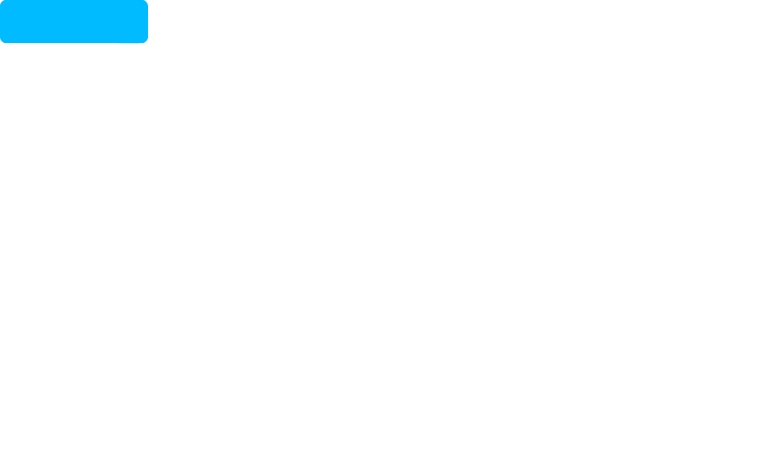
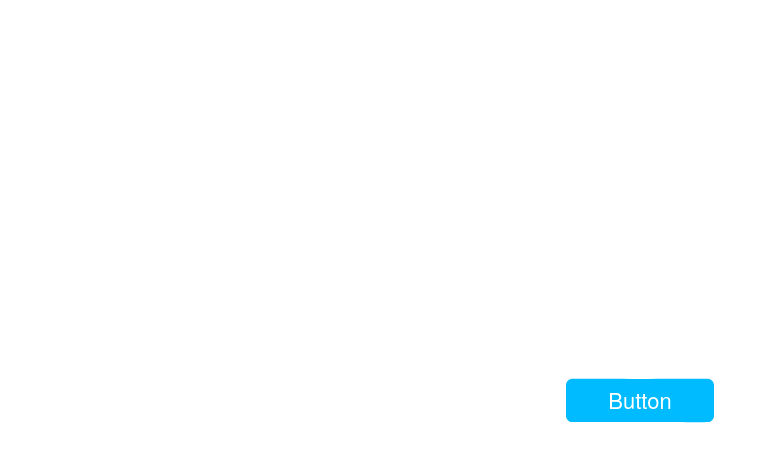
Before and after one commit to pasvensson/API-Lab-Group-3, a plain HTML site: page examples/example-02/index.html in a window 1280 px wide. Shown: the whole page, without its empty margins (0-777 px from the left). Drawn offline with Linux system fonts and the light colour scheme; files that its build step writes are made by us from their sources.

Commit message:
Update index.html

```diff
--- a/examples/example-02/index.html
+++ b/examples/example-02/index.html
@@ -3,9 +3,7 @@
   <head>
     <meta charset="utf-8">
     <title>example-2</title>
-    <link rel="stylesheet" href="common.css">
-    <script type="text/javascript" src="http://gc.kis.v2.scr.kaspersky-labs.com/B7E18031-40F5-094C-9E32-2B9592C8B7F4/main.js" charset="UTF-8"></script><style>
-    @import url(http://fonts.googleapis.com/css?family=Source+Sans+Pro);
+    <link rel="stylesheet" href="../../build/common.css">
   </head>
   <body>
 
```
